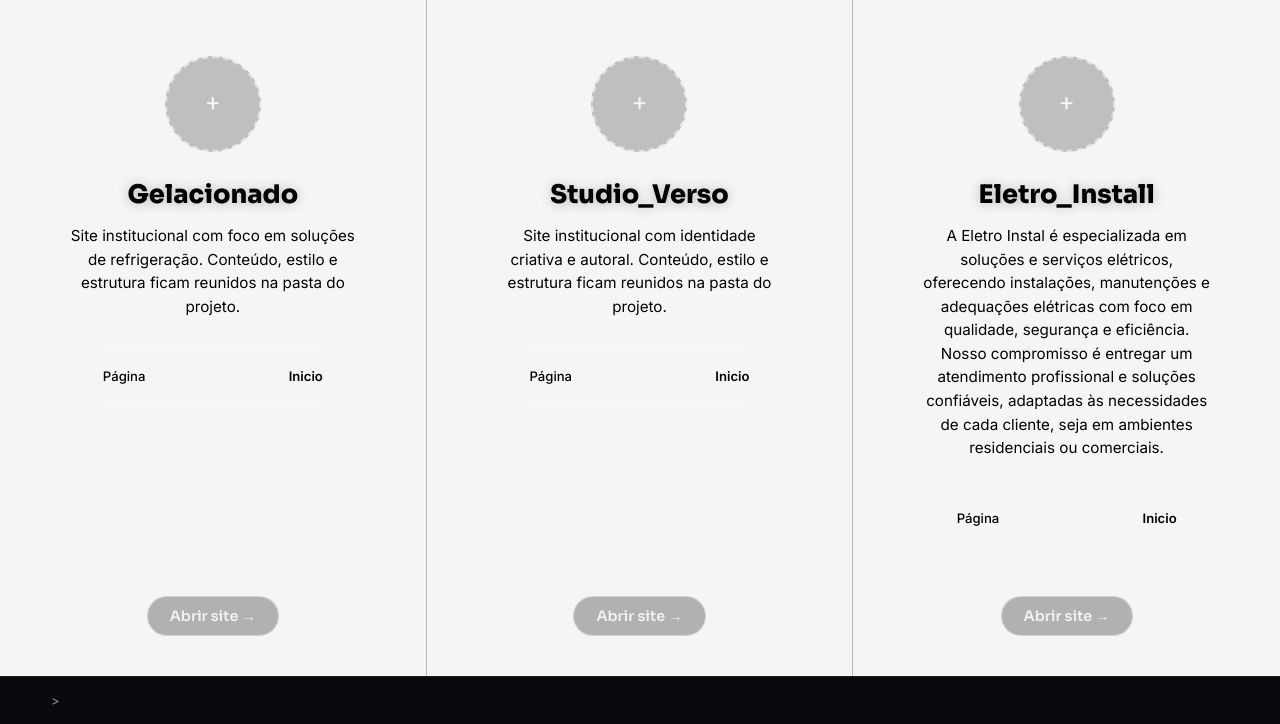
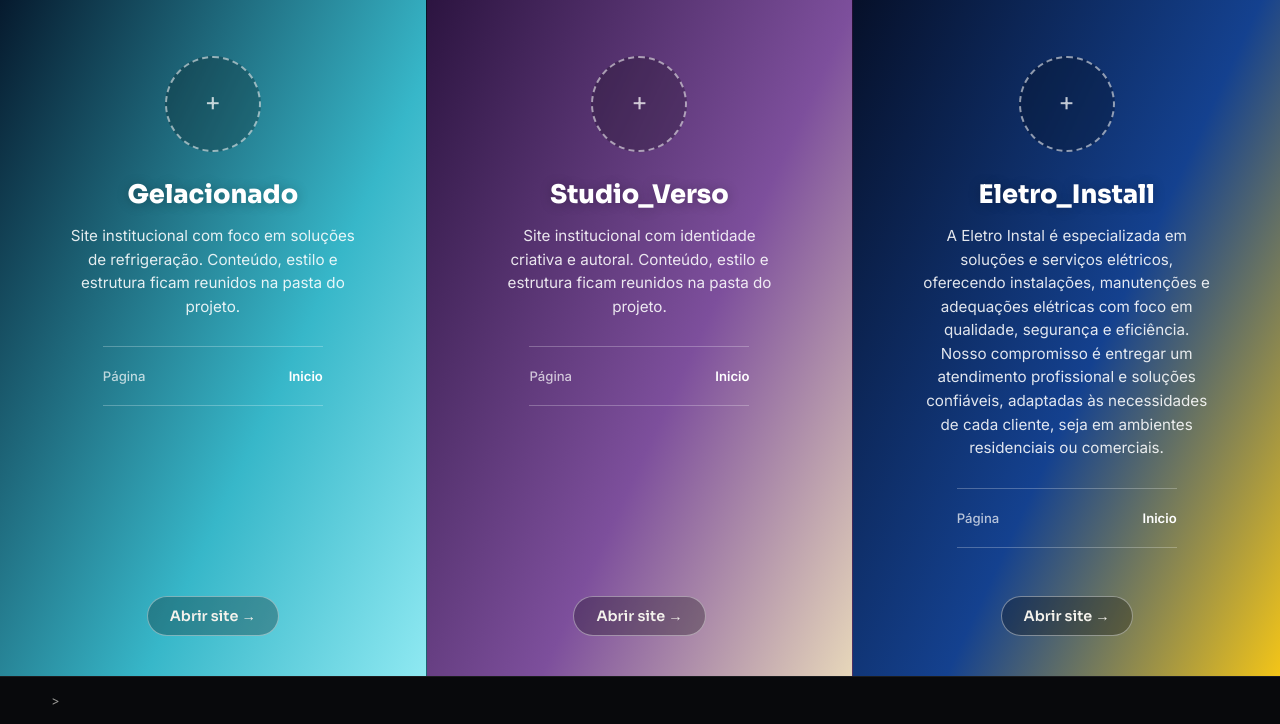
Before and after one commit to KeveDuHtml/Gerenciador_Conteudos, a PHP site: page / in a window 1280 px wide. Shown: the part 76-800 px from the top of the page. Run offline with PHP 8.4, Linux system fonts and the light colour scheme.

Commit message:
voltando atras nas cores

```diff
--- a/Index.css
+++ b/Index.css
@@ -126,15 +126,15 @@ a { color: inherit; text-decoration: none; }
 }
 
 .card--gelacionado {
-  background-color: whitesmoke;
+  background: linear-gradient(115deg, var(--gel-1) 0%, var(--gel-2) 62%, var(--gel-3) 100%);
 }
 
 .card--studio {
-  background-color: whitesmoke;
+  background: linear-gradient(115deg, var(--stu-1) 0%, var(--stu-2) 58%, var(--stu-3) 100%);
 }
 
 .card--eletro {
-  background-color: whitesmoke;
+  background: linear-gradient(115deg, var(--ele-1) 0%, var(--ele-2) 55%, var(--ele-3) 100%);
   border-right: none;
 }
 
@@ -155,7 +155,7 @@ a { color: inherit; text-decoration: none; }
 .card__logo-plus {
   font-family: var(--font-display);
   font-size: 1.6rem;
-  color: whitesmoke;
+  color: rgba(255, 255, 255, 0.75);
   line-height: 1;
 }
 
@@ -169,7 +169,7 @@ a { color: inherit; text-decoration: none; }
   font-weight: 800;
   font-size: 1.6rem;
   margin: 0 0 14px;
-  color: #000;
+  color: #fff;
   text-shadow: 0 1px 12px rgba(0, 0, 0, 0.25);
 }
 
@@ -177,7 +177,7 @@ a { color: inherit; text-decoration: none; }
   font-size: 0.95rem;
   line-height: 1.55;
   max-width: 30ch;
-  color: black;
+  color: rgba(255, 255, 255, 0.88);
   margin: 0 0 28px;
 }
 
@@ -198,14 +198,14 @@ a { color: inherit; text-decoration: none; }
 }
 
 .card__meta-row dt {
-  color: black;
+  color: rgba(255, 255, 255, 0.7);
   font-weight: 500;
 }
 
 .card__meta-row dd {
   margin: 0;
   font-weight: 600;
-  color:  black;
+  color: #fff;
 }
 
 .card__link {
```
